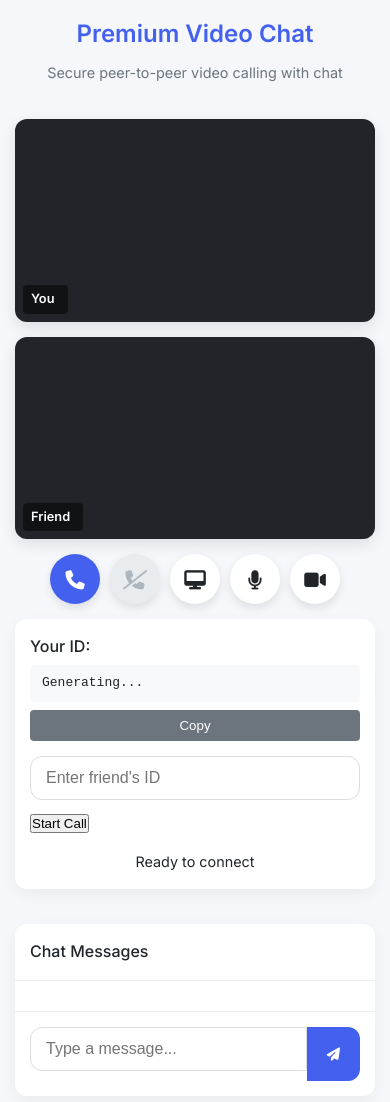
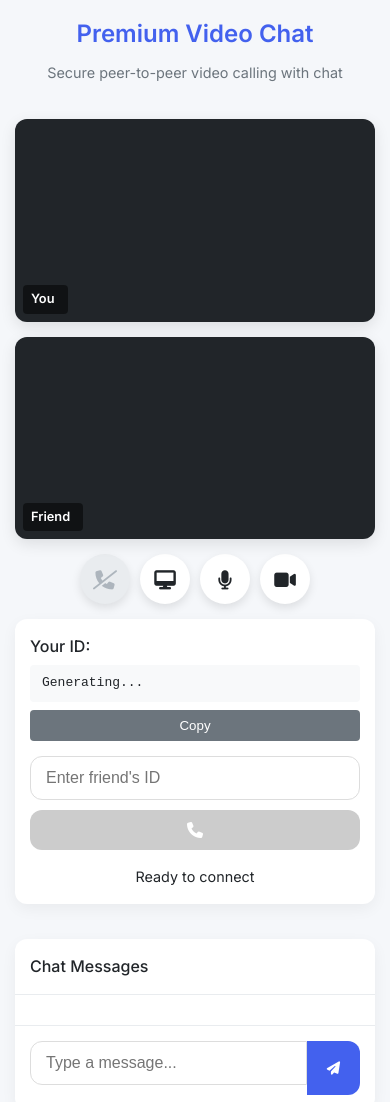
Before and after one commit to Sunnymx2020/vc, a plain HTML site: page index.html in a window 390 px wide. Shown: the top 1102 px of the page. Drawn offline with Linux system fonts and the light colour scheme; a script that the page names is missing.

Commit message:
Update index.html

```diff
--- a/index.html
+++ b/index.html
@@ -384,6 +384,61 @@
             border-color: var(--primary);
         }
 
+        .btn {
+            padding: 12px 20px;
+            border: none;
+            border-radius: var(--border-radius);
+            font-size: 1rem;
+            font-weight: 500;
+            cursor: pointer;
+            transition: all 0.2s;
+            display: flex;
+            align-items: center;
+            justify-content: center;
+        }
+
+        @media (max-width: 480px) {
+            .btn {
+                padding: 12px;
+            }
+        }
+
+        .btn i {
+            margin-right: 8px;
+        }
+
+        @media (max-width: 480px) {
+            .btn i {
+                margin-right: 0;
+            }
+            .btn .btn-text {
+                display: none;
+            }
+        }
+
+        .btn-primary {
+            background: var(--primary);
+            color: white;
+        }
+
+        .btn-primary:hover {
+            background: var(--primary-dark);
+        }
+
+        .btn-danger {
+            background: var(--danger);
+            color: white;
+        }
+
+        .btn-danger:hover {
+            background: var(--danger-dark);
+        }
+
+        .btn:disabled {
+            background: #cccccc;
+            cursor: not-allowed;
+        }
+
         .call-status {
             text-align: center;
             font-size: clamp(0.9rem, 3vw, 1.1rem);
@@ -467,9 +522,6 @@
                 </div>
 
                 <div class="video-controls">
-                    <button class="control-btn primary" id="callButton" title="Start Call">
-                        <i class="fas fa-phone"></i>
-                    </button>
                     <button class="control-btn danger" id="endButton" disabled title="End Call">
                         <i class="fas fa-phone-slash"></i>
                     </button>
@@ -493,9 +545,10 @@
 
                     <div class="input-group">
                         <input type="text" id="peerIdInput" placeholder="Enter friend's ID">
-                        <div class="btn-group">
-                            <button class="btn btn-primary" id="startCallBtn">Start Call</button>
-                        </div>
+                        <button class="btn btn-primary" id="startCallBtn" disabled>
+                            <i class="fas fa-phone"></i>
+                            <span class="btn-text">Start Call</span>
+                        </button>
                     </div>
 
                     <div class="call-status" id="callStatus">Ready to connect</div>
@@ -523,7 +576,7 @@
 
     <script>
         // DOM Elements
-        const callButton = document.getElementById('callButton');
+        const startCallBtn = document.getElementById('startCallBtn');
         const endButton = document.getElementById('endButton');
         const screenShareButton = document.getElementById('screenShareButton');
         const muteButton = document.getElementById('muteButton');
@@ -536,7 +589,6 @@
         const chatMessages = document.getElementById('chatMessages');
         const messageInput = document.getElementById('messageInput');
         const sendMessageBtn = document.getElementById('sendMessageBtn');
-        const startCallBtn = document.getElementById('startCallBtn');
         const localConnectionQuality = document.getElementById('localConnectionQuality');
         const remoteConnectionQuality = document.getElementById('remoteConnectionQuality');
 
@@ -555,7 +607,6 @@
         peer.on('open', (id) => {
             console.log('My peer ID is: ' + id);
             myIdElement.textContent = id;
-            callButton.disabled = false;
             startCallBtn.disabled = false;
             updateCallStatus('Ready to call');
         });
@@ -592,7 +643,6 @@
             .catch(err => {
                 console.error('Error accessing media devices:', err);
                 showError('Could not access camera/microphone. Please check permissions.');
-                callButton.disabled = true;
                 startCallBtn.disabled = true;
             });
 
@@ -658,11 +708,8 @@
             document.body.removeChild(textarea);
         }
 
-        // Start call button (big button)
+        // Start call button
         startCallBtn.addEventListener('click', startCall);
-
-        // Start call button (control panel)
-        callButton.addEventListener('click', startCall);
 
         function startCall() {
             const peerId = peerIdInput.value.trim();
@@ -935,9 +982,8 @@
         }
 
         function toggleCallButtons(callActive) {
-            callButton.disabled = callActive;
+            startCallBtn.disabled = callActive;
             endButton.disabled = !callActive;
-            startCallBtn.disabled = callActive;
             peerIdInput.disabled = callActive;
             screenShareButton.disabled = !callActive;
         }
```
